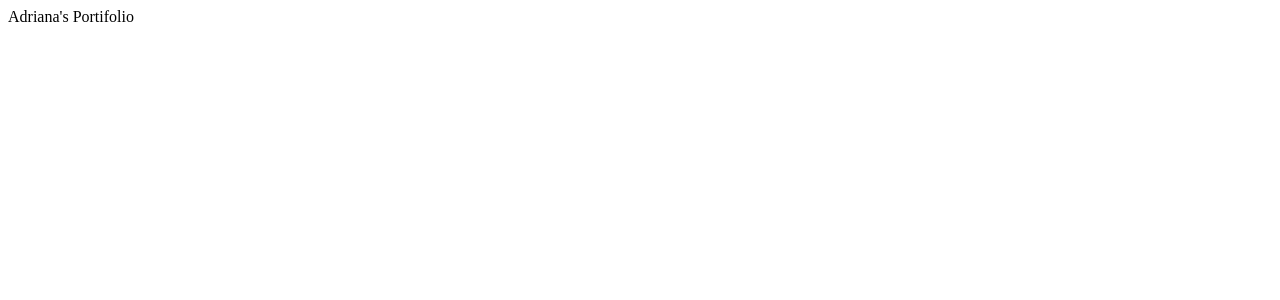
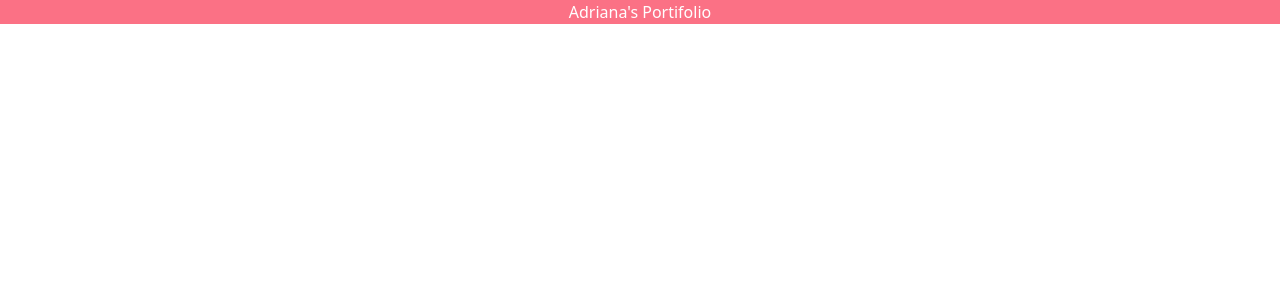
Before and after one commit to AdrianaRoza/portifolio-3d, a React (Create React App) app: page / in a window 1280 px wide. Shown: the top 300 px of the page. Built offline with nearby package versions, Linux system fonts and the light colour scheme.

Commit message:
feat: add config basic to tailwind

```diff
--- a/package.json
+++ b/package.json
@@ -34,5 +34,8 @@
       "last 1 firefox version",
       "last 1 safari version"
     ]
+  },
+  "devDependencies": {
+    "tailwindcss": "^3.3.2"
   }
 }
--- a/src/App.js
+++ b/src/App.js
@@ -1,6 +1,7 @@
+
 const App = () => {
   return (
-    <div>Adriana's Portifolio</div>
+    <div className="bg-rose-400 text-white flex justify-center" >Adriana's Portifolio</div>
   );
 }
 
--- a/src/index.css
+++ b/src/index.css
@@ -1,13 +1,4 @@
-body {
-  margin: 0;
-  font-family: -apple-system, BlinkMacSystemFont, 'Segoe UI', 'Roboto', 'Oxygen',
-    'Ubuntu', 'Cantarell', 'Fira Sans', 'Droid Sans', 'Helvetica Neue',
-    sans-serif;
-  -webkit-font-smoothing: antialiased;
-  -moz-osx-font-smoothing: grayscale;
-}
 
-code {
-  font-family: source-code-pro, Menlo, Monaco, Consolas, 'Courier New',
-    monospace;
-}
+@tailwind base;
+@tailwind components;
+@tailwind utilities;
--- a/src/index.js
+++ b/src/index.js
@@ -1,5 +1,6 @@
 import React from 'react';
 import ReactDOM from 'react-dom/client';
+import './index.css'
 import App from './App';
 
 const root = ReactDOM.createRoot(document.getElementById('root'));
--- /dev/null
+++ b/tailwind.config.js
@@ -0,0 +1,27 @@
+/** @type {import('tailwindcss').Config} */
+export default {
+  content: ["./src/**/*.{js,jsx}"],
+  mode: "jit",
+  theme: {
+    extend: {
+      colors: {
+        primary: "#050816",
+        secondary: "#aaa6c3",
+        tertiary: "#151030",
+        "black-100": "#100d25",
+        "black-200": "#090325",
+        "white-100": "#f3f3f3",
+      },
+      boxShadow: {
+        card: "0px 35px 120px -15px #211e35",
+      },
+      screens: {
+        xs: "450px",
+      },
+      backgroundImage: {
+        "hero-pattern": "url('/src/assets/herobg.png')",
+      },
+    },
+  },
+  plugins: [],
+};
```
Also changed, not shown: 1 other file (tests, documents, lock files or other folders).
